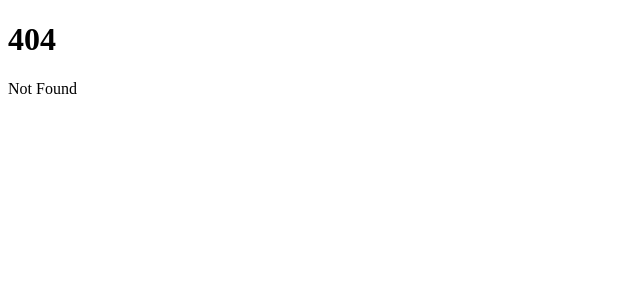
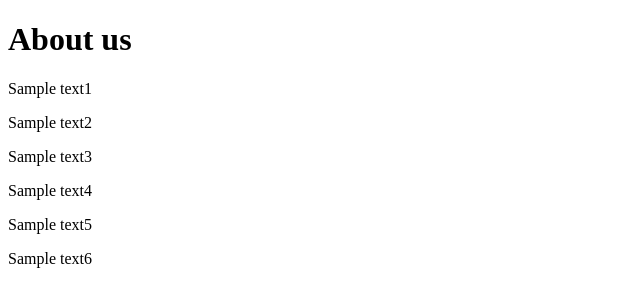
Before and after one commit to Nenthor/CrabTrades, a SvelteKit app: page /about in a window 1280 px wide. Before the commit this address had no page. Shown: the top 302 px of the page, without its empty margins (0-640 px from the left). Built offline with nearby package versions, Linux system fonts and the light colour scheme.

Commit message:
got an about page routed, and a simple error page done

```diff
--- a/src/routes/+page.svelte
+++ b/src/routes/+page.svelte
@@ -1,5 +1,6 @@
 <h1>Welcome to SvelteKit</h1>
 
 <h2>SAMPLE TEXT</h2>
+<a href="/about">About my site</a>
 
 <p>Visit <a href="https://kit.svelte.dev">kit.svelte.dev</a> to read the documentation</p>
--- /dev/null
+++ b/src/routes/about/+page.svelte
@@ -0,0 +1,13 @@
+<h1>About us</h1>
+
+<p>Sample text1</p>
+
+<p>Sample text2</p>
+
+<p>Sample text3</p>
+
+<p>Sample text4</p>
+
+<p>Sample text5</p>
+
+<p>Sample text6</p>
```
Also changed, not shown: src/routes/+error.svelte (added, +27 -0 lines), src/lib/assets/Error.png (added).
